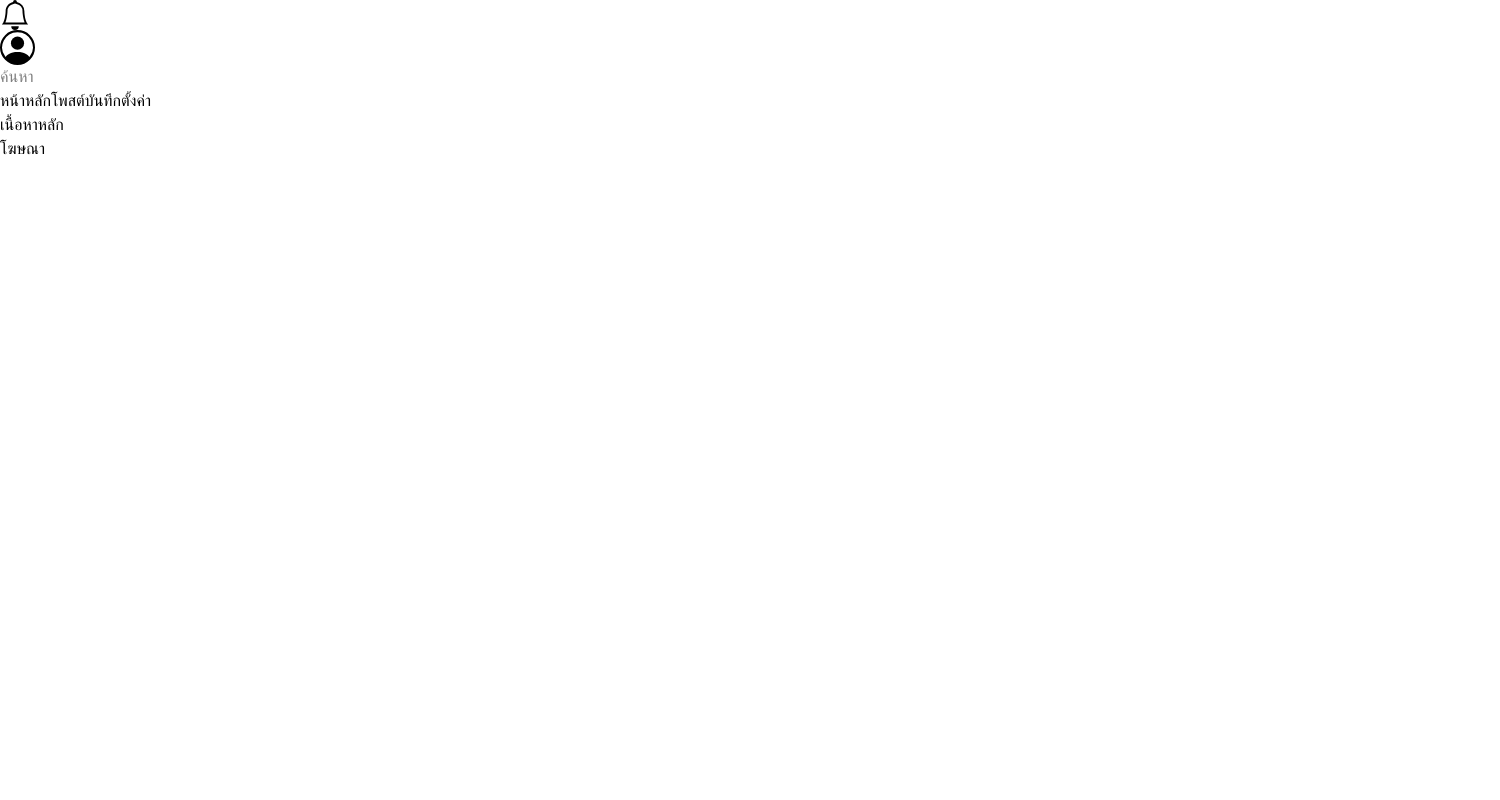
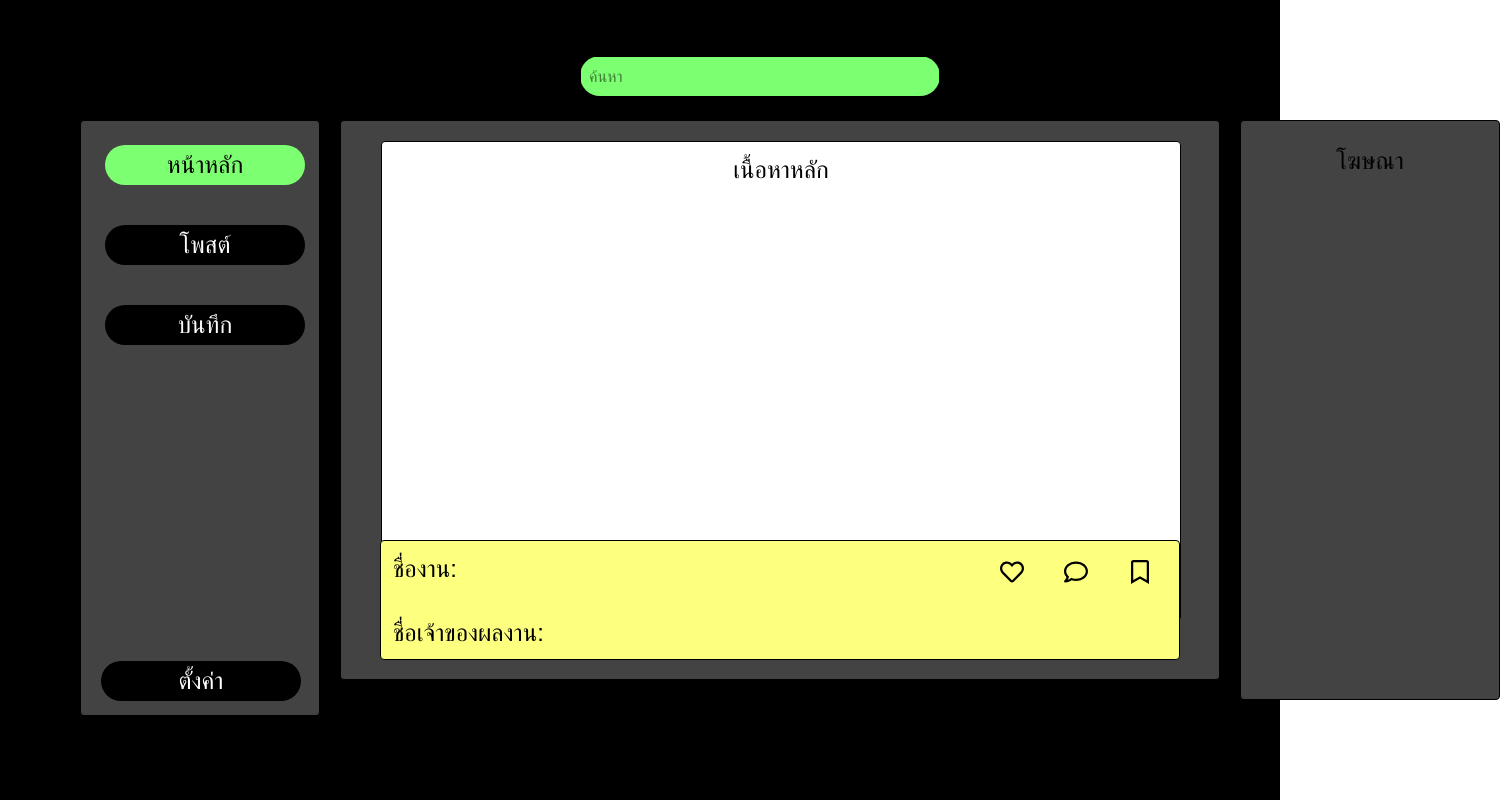
Before and after one commit to ApiwitchThongyoy/SNAP-NOTE, a React (Vite) app: page /main-page in a window 1280 px wide. Shown: the whole page, 1500 px wide, since content can reach past the window. Built offline with nearby package versions, Linux system fonts and the light colour scheme.

Commit message:
ใส่Cssหน้า main

```diff
--- a/src/component/Login/LoginDetail.jsx
+++ b/src/component/Login/LoginDetail.jsx
@@ -21,53 +21,53 @@ function LoginDetail() {
   }
 
   return (
-    <div className="relative flex min-h-screen bg-[#56A750]">
-      <div className="absolute left-0 top-0 h-full">
+    <div class="relative flex min-h-screen bg-[#56A750]">
+      <div class="absolute left-0 top-0 h-full">
         <img
           src={Logo_Login}
           alt="left-side"
-          className="w-full h-full object-cover"
+          class="w-full h-full object-cover"
         />
       </div>
 
-      <div className="ml-auto w-1/2 p-8 flex flex-col justify-center z-10">
-        <h1 className="text-3xl font-bold mb-6 text-start text-xxl text-[#164C11]">
+      <div class="ml-auto w-1/2 p-8 flex flex-col justify-center z-10">
+        <h1 class="text-3xl font-bold mb-6 text-start text-xxl text-[#164C11]">
           Sign in
         </h1>
 
-        <form onSubmit={handleSubmit} className="flex flex-col">
-          <label className="mb-2 font-medium">Email</label>
+        <form onSubmit={handleSubmit} class="flex flex-col">
+          <label class="mb-2 font-medium">Email</label>
           <input
             type="email"
             value={email}
             onChange={handleEmailChange}
             placeholder="Enter your E-mail"
             required
-            className="w-[550px] p-3 border rounded mb-4 text-sm bg-[#BDFFA7]"
+            class="w-[550px] p-3 border rounded mb-4 text-sm bg-[#BDFFA7]"
           />
 
-          <label className="mb-2 font-medium">Password</label>
+          <label class="mb-2 font-medium">Password</label>
           <input
             type="password"
             value={password}
             onChange={handlePasswordChange}
             placeholder="Enter your Password"
             required
-            className="w-[550px] p-4 border rounded mb-4 text-sm bg-[#BDFFA7]"
+            class="w-[550px] p-4 border rounded mb-4 text-sm bg-[#BDFFA7]"
           />
 
-          <div className="flex flex-row gap-90 text-sm mb-6">
-            <span className="text-[#000000] cursor-pointer hover:underline">
+          <div class="flex flex-row gap-90 text-sm mb-6">
+            <span class="text-[#000000] cursor-pointer hover:underline">
               Sign up?
             </span>
-            <span className="text-[#000000] cursor-pointer hover:underline">
+            <span class="text-[#000000] cursor-pointer hover:underline">
               Forget Password?
             </span>
           </div>
 
           <button
             type="submit"
-            className="w-[550px] bg-[#164C11] text-white py-3 rounded hover:bg-green-600 transition-colors cursor-pointer font-bold"
+            class="w-[550px] bg-[#164C11] text-white py-3 rounded hover:bg-green-600 transition-colors cursor-pointer font-bold"
           >
             Sign in
           </button>
--- a/src/component/Main/mainDetail.jsx
+++ b/src/component/Main/mainDetail.jsx
@@ -1,33 +1,61 @@
-import { BsBell } from "react-icons/bs";
-import { BsPersonCircle } from "react-icons/bs";
+import { BsBell, BsPersonCircle } from "react-icons/bs";
+import { FaRegHeart, FaHeart, FaRegBookmark, FaRegComment } from "react-icons/fa";
 
 function Main_Detail() {
   return (
-    <div className="layout">
-      <div className="icon-group">
-        <BsBell size={30} />
-        <BsPersonCircle size={35} />
-      </div>
+    <div className="relative flex min-h-screen bg-[#000]">
 
-      <div className="search-bar">
-        <input type="text" placeholder="ค้นหา" />
+
+      <div className="flex gap-10 text-white text-5xl absolute left-320 top-14 cursor-pointer">
+        <BsBell onClick={() => {}} />
+        <BsPersonCircle onClick={() => {}} />
       </div>
 
 
-      <div className="main-container">
-        <button className="menu-item">หน้าหลัก</button>
-        <button className="menu-item">โพสต์</button>
-        <button className="menu-item">บันทึก</button>
-        <button className="settings-btn">ตั้งค่า</button>
+      <div className="absolute left-145 top-14 bg-[#7CFF70] w-90 h-10 rounded-3xl">
+        <input
+          type="text"
+          placeholder="ค้นหา"
+          className="w-full border rounded p-2"
+        />
       </div>
 
 
-      <div className="content">
-        <p>เนื้อหาหลัก</p>
+      <div className="absolute left-20 top-30 bg-[#434343] flex flex-col justify-between w-60 h-149 border rounded p-6 text-2xl">
+        <div className="flex flex-col gap-10 text-white">
+          <button className="bg-[#7CFF70] w-50 h-10 rounded-3xl text-black cursor-pointer">หน้าหลัก</button>
+          <button className="w-50 h-10 rounded-3xl bg-black cursor-pointer">โพสต์</button>
+          <button className="w-50 h-10 rounded-3xl bg-black cursor-pointer">บันทึก</button>
+        </div>
+
+        <div className="absolute left-5 top-135 text-white">
+          <button className="w-50 h-10 rounded-3xl bg-black cursor-pointer">ตั้งค่า</button>
+        </div>
       </div>
 
 
-      <div className="ad-sidebar">
+      <div className="absolute left-85 top-30 bg-[#434343] w-220 h-140 flex flex-col justify-between text-2xl border rounded p-3">
+        <div className="absolute left-10 top-5 items-center bg-white w-200 h-120 flex flex-col justify-between text-2xl border rounded p-3">
+          <p>เนื้อหาหลัก</p>
+        </div>
+      </div>
+
+
+      <div className="absolute left-95 top-135 bg-[#FDFF7E] w-200 h-30 flex flex-col justify-between text-2xl border rounded p-3">
+        <h2>ชื่องาน:</h2>
+        <br />
+        <h2>ชื่อเจ้าของผลงาน:</h2>
+      </div>
+
+
+      <div className="flex gap-10 text-black text-2xl absolute left-250 top-140 cursor-pointer">
+        <FaRegHeart  onClick={() => {}}/>
+        <FaRegComment onClick={() => {}}/>
+        <FaRegBookmark onClick={() => {}}/>
+      </div>
+
+
+      <div className="absolute left-310 top-30 bg-[#434343] flex flex-col justify-between w-65 h-145 border rounded p-6 text-2xl items-center">
         <h2>โฆษณา</h2>
       </div>
 
--- a/src/component/Resetpassword/ResetDetail.jsx
+++ b/src/component/Resetpassword/ResetDetail.jsx
@@ -53,27 +53,27 @@ function ResetPassword() {
   }
 
   return (
-    <div className="relative flex min-h-screen bg-[#56A750]">
+    <div class="relative flex min-h-screen bg-[#56A750]">
       <div>
-        <button className="absolute top-4 right-20 text-6xl text-[#164C11] cursor-pointer z-50">
+        <button class="absolute top-4 right-20 text-6xl text-[#164C11] cursor-pointer z-50">
           <BsArrowLeftCircleFill />
         </button>
       </div>
 
-      <div className="absolute left-0 top-0 h-full">
+      <div class="absolute left-0 top-0 h-full">
         <img
           src={Logo_Login}
           alt="left-side"
-          className="w-full h-full object-cover"
+          class="w-full h-full object-cover"
         />
       </div>
 
-      <div className="ml-auto w-1/2 p-8 flex flex-col justify-center z-10">
-        <h1 className="text-3xl font-bold mb-6 text-start text-xxl text-[#164C11]">
+      <div class="ml-auto w-1/2 p-8 flex flex-col justify-center z-10">
+        <h1 class="text-3xl font-bold mb-6 text-start text-xxl text-[#164C11]">
           Reset Password
         </h1>
 
-        <form onSubmit={handleSubmit} className="flex flex-col">
+        <form onSubmit={handleSubmit} class="flex flex-col">
           <div>
             Email
             <br />
@@ -83,7 +83,7 @@ function ResetPassword() {
               onChange={(e) => setEmail(e.target.value)}
               placeholder="Enter your E-mail"
               required
-              className="w-[550px] p-3 border rounded mb-4 text-sm bg-[#BDFFA7]"
+              class="w-[550px] p-3 border rounded mb-4 text-sm bg-[#BDFFA7]"
             />
           </div>
 
@@ -92,7 +92,7 @@ function ResetPassword() {
               type="button"
               onClick={handleRequestOtp}
               disabled={!email}
-              className={`w-[550px] bg-[#164C11] text-white py-3 rounded hover:bg-green-600 transition-colors font-bold mb-4 ${
+              class={`w-[550px] bg-[#164C11] text-white py-3 rounded hover:bg-green-600 transition-colors font-bold mb-4 ${
                 !email ? "cursor-not-allowed opacity-50" : "cursor-pointer"
               }`}
             >
@@ -110,7 +110,7 @@ function ResetPassword() {
               placeholder="Enter 6-digit OTP"
               maxLength={6}
               required
-              className="w-[550px] p-3 border rounded mb-4 text-sm bg-[#BDFFA7]"
+              class="w-[550px] p-3 border rounded mb-4 text-sm bg-[#BDFFA7]"
             />
           </div>
 
@@ -123,7 +123,7 @@ function ResetPassword() {
               onChange={(e) => setNewPassword(e.target.value)}
               placeholder="Create New Password"
               required
-              className="w-[550px] p-3 border rounded mb-4 text-sm bg-[#BDFFA7]"
+              class="w-[550px] p-3 border rounded mb-4 text-sm bg-[#BDFFA7]"
             />
           </div>
 
@@ -136,13 +136,13 @@ function ResetPassword() {
               onChange={(e) => setConfirmPassword(e.target.value)}
               placeholder="Confirm your Password"
               required
-              className="w-[550px] p-3 border rounded mb-4 text-sm bg-[#BDFFA7]"
+              class="w-[550px] p-3 border rounded mb-4 text-sm bg-[#BDFFA7]"
             />
           </div>
 
           <button
             type="submit"
-            className="w-[550px] bg-[#164C11] text-white py-3 rounded hover:bg-green-600 transition-colors cursor-pointer font-bold"
+            class="w-[550px] bg-[#164C11] text-white py-3 rounded hover:bg-green-600 transition-colors cursor-pointer font-bold"
           >
             Reset
           </button>
--- a/src/component/SignUp/SignUpDetail.jsx
+++ b/src/component/SignUp/SignUpDetail.jsx
@@ -67,24 +67,24 @@ function SignUpDetail() {
   }
 
   return (
-    <div className="relative flex min-h-screen bg-[#56A750]">
+    <div class="relative flex min-h-screen bg-[#56A750]">
       <div>
-        <button className="absolute top-4 right-20 text-6xl text-[#164C11] cursor-pointer z-50">
+        <button class="absolute top-4 right-20 text-6xl text-[#164C11] cursor-pointer z-50">
           <BsArrowLeftCircleFill />
         </button>
       </div>
 
-      <div className="absolute left-0 top-0 h-full">
+      <div class="absolute left-0 top-0 h-full">
         <img
           src={Logo_Login}
           alt="left-side"
-          className="w-full h-full object-cover"
+          class="w-full h-full object-cover"
         />
       </div>
 
-      <div className="ml-auto w-1/2 p-8 flex flex-col justify-center z-10">
-        <h1 className="text-3xl font-bold mb-6 text-start text-xxl text-[#164C11]">Sign Up</h1>
-        <form onSubmit={handleSubmit} className="flex flex-col">
+      <div class="ml-auto w-1/2 p-8 flex flex-col justify-center z-10">
+        <h1 class="text-3xl font-bold mb-6 text-start text-xxl text-[#164C11]">Sign Up</h1>
+        <form onSubmit={handleSubmit} class="flex flex-col">
           <div>
             Username<br />
             <input
@@ -93,7 +93,7 @@ function SignUpDetail() {
               onChange={(e) => setUsername(e.target.value)}
               placeholder="Enter your Username"
               required
-              className="w-[550px] p-3 border rounded mb-4 text-sm bg-[#BDFFA7]"
+              class="w-[550px] p-3 border rounded mb-4 text-sm bg-[#BDFFA7]"
             />
           </div>
           <div>
@@ -104,7 +104,7 @@ function SignUpDetail() {
               onChange={(e) => setEmail(e.target.value)}
               placeholder="Enter your Email"
               required
-              className="w-[550px] p-3 border rounded mb-4 text-sm bg-[#BDFFA7]"
+              class="w-[550px] p-3 border rounded mb-4 text-sm bg-[#BDFFA7]"
             />
           </div>
 
@@ -113,7 +113,7 @@ function SignUpDetail() {
               type="button"
               onClick={handleRequestOtp}
               disabled={!email}
-              className={`w-[550px] bg-[#164C11] text-white py-3 rounded hover:bg-green-600 transition-colors font-bold mb-4 ${
+              class={`w-[550px] bg-[#164C11] text-white py-3 rounded hover:bg-green-600 transition-colors font-bold mb-4 ${
                 !email ? "cursor-not-allowed opacity-50" : "cursor-pointer"
               }`}
             >
@@ -130,7 +130,7 @@ function SignUpDetail() {
               placeholder="Enter 6-digit OTP"
               maxLength={6}
               required
-              className="w-[550px] p-3 border rounded mb-4 text-sm bg-[#BDFFA7]"
+              class="w-[550px] p-3 border rounded mb-4 text-sm bg-[#BDFFA7]"
             />
           </div>
 
@@ -142,7 +142,7 @@ function SignUpDetail() {
               onChange={(e) => setPassword(e.target.value)}
               placeholder="Enter your Password"
               required
-              className="w-[550px] p-3 border rounded mb-4 text-sm bg-[#BDFFA7]"
+              class="w-[550px] p-3 border rounded mb-4 text-sm bg-[#BDFFA7]"
             />
           </div>
           <div>
@@ -153,12 +153,12 @@ function SignUpDetail() {
               onChange={(e) => setConfirmPassword(e.target.value)}
               placeholder="Confirm your Password"
               required
-              className="w-[550px] p-3 border rounded mb-4 text-sm bg-[#BDFFA7]"
+              class="w-[550px] p-3 border rounded mb-4 text-sm bg-[#BDFFA7]"
             />
           </div>
           <button
             type="submit"
-            className="w-[550px] bg-[#164C11] text-white py-3 rounded hover:bg-green-600 transition-colors cursor-pointer font-bold"
+            class="w-[550px] bg-[#164C11] text-white py-3 rounded hover:bg-green-600 transition-colors cursor-pointer font-bold"
           >
             Sign Up
           </button>
```
